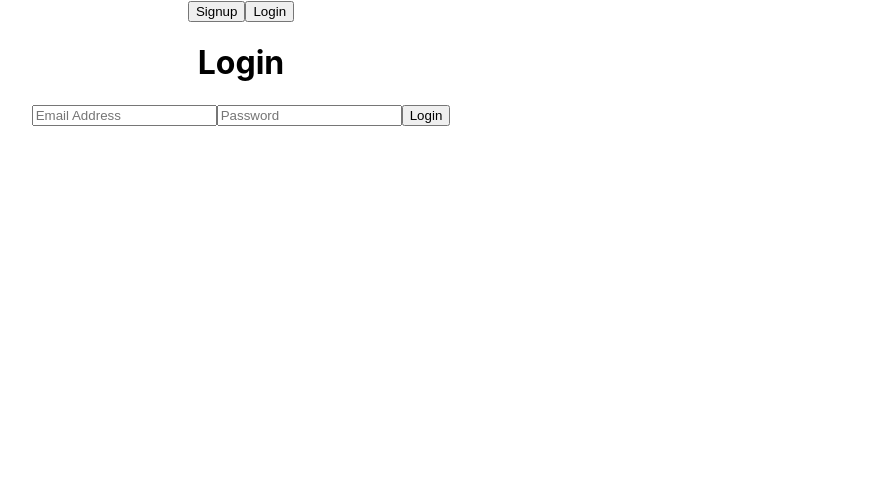
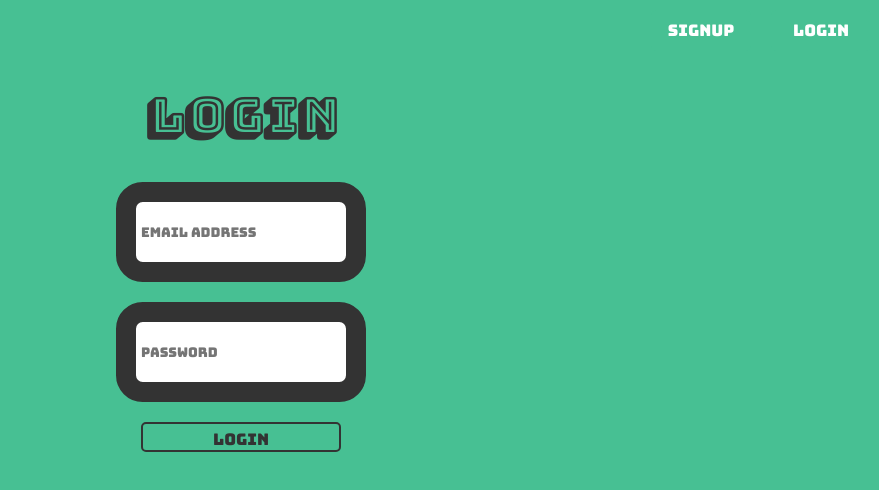
Before and after one commit to qaz741qhn/tick-tock-task, a React (Create React App) app: page /login in a window 1280 px wide. Shown: the top 490 px of the page, without its empty margins (399-1278 px from the left). Built offline with nearby package versions, Linux system fonts and the light colour scheme.

Commit message:
add some styling

```diff
--- a/src/App.css
+++ b/src/App.css
@@ -1,38 +1,3 @@
 .App {
   text-align: center;
 }
-
-.App-logo {
-  height: 40vmin;
-  pointer-events: none;
-}
-
-@media (prefers-reduced-motion: no-preference) {
-  .App-logo {
-    animation: App-logo-spin infinite 20s linear;
-  }
-}
-
-.App-header {
-  background-color: #282c34;
-  min-height: 100vh;
-  display: flex;
-  flex-direction: column;
-  align-items: center;
-  justify-content: center;
-  font-size: calc(10px + 2vmin);
-  color: white;
-}
-
-.App-link {
-  color: #61dafb;
-}
-
-@keyframes App-logo-spin {
-  from {
-    transform: rotate(0deg);
-  }
-  to {
-    transform: rotate(360deg);
-  }
-}
--- a/src/App.js
+++ b/src/App.js
@@ -5,15 +5,18 @@ import Login from "./Login";
 import Navbar from "./Navbar";
 import { BrowserRouter as Router, Route, Routes } from "react-router-dom";
 
+const apiURL = "https://multi-api.herokuapp.com";
+// const apiURL = "http://localhost:3000";
+
 function App() {
   return (
     <Router>
       <div className="App">
-        <Navbar />
+        <Navbar apiURL={apiURL}/>
         <Routes>
           <Route path="/" element={<Clock />} />
-          <Route path="/signup" element={<Signup />} />
-          <Route path="/login" element={<Login />} />
+          <Route path="/signup" element={<Signup apiURL={apiURL}/>} />
+          <Route path="/login" element={<Login apiURL={apiURL}/>} />
         </Routes>
       </div>
     </Router>
--- a/src/Clock.css
+++ b/src/Clock.css
@@ -1,15 +1,36 @@
+@import url('https://fonts.googleapis.com/css?family=Bungee|Bungee+Shade|Covered+By+Your+Grace');
+@import url('https://fonts.googleapis.com/css?family=Open+Sans:800');
+
 .clock {
-  text-align: center;
+  display: flex;
+  flex-direction: column;
+  line-height: 5em;
+  padding: 15vh 0;
+  align-items: center;
   color: #333;
-  font-family: 'Pop', sans-serif;
 }
 
 .clock h2 {
-  font-size: 2em;
+  font-family: 'Bungee Shade', cursive;
+  font-size: 8em;
   margin: 0.5em;
 }
 
 .clock h3 {
-  font-size: 1.5em;
+  font-family: 'Bungee', cursive;
+  font-size: 10em;
   margin: 0.5em;
 }
+
+@media (max-width: 768px) {
+  .clock {
+    padding: 25vh 0;
+    line-height: 3em;
+  }
+  .clock h2 {
+    font-size: 4em;
+  }
+  .clock h3 {
+    font-size: 4.5em;
+  }
+}
--- a/src/Clock.js
+++ b/src/Clock.js
@@ -16,10 +16,14 @@ function Clock() {
     setDate(new Date());
   }
 
+  const hours = date.getHours().toString().padStart(2, '0');
+  const minutes = date.getMinutes().toString().padStart(2, '0');
+  const seconds = date.getSeconds().toString().padStart(2, '0');
+
   return (
     <div className="clock">
       <h2>{date.toLocaleDateString()}</h2>
-      <h3>{date.toLocaleTimeString()}</h3>
+      <h3>{`${hours}:${minutes}:${seconds}`}</h3>
     </div>
   );
 }
--- a/src/Login.js
+++ b/src/Login.js
@@ -2,8 +2,9 @@ import React, { useState } from "react";
 import { useNavigate } from "react-router-dom";
 import Form from "./components/Form";
 import Input from "./components/Input";
+import './SignupLogin.css';
 
-function Login() {
+function Login({apiURL}) {
   const [email, setEmail] = useState("");
   const [password, setPassword] = useState("");
   const navigate = useNavigate();
@@ -21,7 +22,7 @@ function Login() {
   function handleLogin(event) {
     event.preventDefault();
 
-    fetch("http://localhost:3000/users/sign_in", {
+    fetch(`${apiURL}/users/sign_in`, {
       method: "POST",
       headers: {
         "Content-Type": "application/json",
@@ -50,7 +51,7 @@ function Login() {
 
 
   return (
-    <div>
+    <div className="signup-login">
       <h1>Login</h1>
 
       <Form onSubmit={handleLogin}>
--- /dev/null
+++ b/src/Navbar.css
@@ -0,0 +1,26 @@
+nav {
+  display: flex;
+  justify-content: flex-end;
+}
+
+.button-container {
+  display: flex;
+  justify-content: flex-end;
+}
+
+button {
+  background: #47c093;
+  border: none;
+  border-radius: 5px;
+  color: white;
+  padding: 10px;
+  margin: 10px;
+  width: 100px;
+  cursor: pointer;
+  font-family: 'Bungee', cursive;
+  font-size: 1em;
+}
+
+button:hover {
+  background: #333;
+}
--- a/src/Navbar.js
+++ b/src/Navbar.js
@@ -1,8 +1,8 @@
-// Navbar.js
 import React from "react";
 import { useNavigate } from "react-router-dom";
+import './Navbar.css';
 
-function Navbar() {
+function Navbar({apiURL}) {
   const navigate = useNavigate();
 
   function isUserLoggedIn() {
@@ -10,7 +10,7 @@ function Navbar() {
   }
 
   function handleLogout() {
-    fetch("http://localhost:3000/users/sign_out", {
+    fetch(`${apiURL}/users/sign_out`, {
       method: "DELETE",
       credentials: "include",
     })
@@ -26,10 +26,11 @@ function Navbar() {
       {isUserLoggedIn() ? (
         <button onClick={handleLogout}>Logout</button>
       ) : (
-        <>
+        <div className="button-container">
+          {window.location.pathname === ("/signup" || "/login") ? <button onClick={() => navigate("/")}>Home</button> : null}
           <button onClick={() => navigate("/signup")}>Signup</button>
           <button onClick={() => navigate("/login")}>Login</button>
-        </>
+        </div>
       )}
     </nav>
   );
--- a/src/Signup.js
+++ b/src/Signup.js
@@ -2,9 +2,9 @@ import React, { useState } from "react";
 import { useNavigate } from "react-router-dom";
 import Form from './components/Form';
 import Input from './components/Input';
-import "./Signup.css";
+import './SignupLogin.css';
 
-function Signup() {
+function Signup({apiURL}) {
   const [email, setEmail] = useState("");
   const [password, setPassword] = useState("");
   const [error, setError] = useState(null);
@@ -30,7 +30,7 @@ function Signup() {
   function handleEmailSignup(event) {
     event.preventDefault();
 
-    fetch("http://localhost:3000/users", {
+    fetch(`${apiURL}/users`, {
       method: "POST",
       headers: {
         "Content-Type": "application/json",
@@ -67,7 +67,7 @@ function Signup() {
   }
 
   return (
-    <div className="signup">
+    <div className="signup-login">
       <h1>Sign Up</h1>
 
       <Form onSubmit={handleEmailSignup}>
--- /dev/null
+++ b/src/SignupLogin.css
@@ -0,0 +1,49 @@
+@import url('https://fonts.googleapis.com/css?family=Bungee|Bungee+Shade|Covered+By+Your+Grace');
+@import url('https://fonts.googleapis.com/css?family=Open+Sans:800');
+
+.signup-login {
+  display: flex;
+  flex-direction: column;
+  align-items: center;
+}
+
+h1 {
+  font-family: 'Bungee Shade', cursive;
+  font-size: 3em;
+  margin: 0.5em;
+  color: #333;
+}
+
+.signup-login form {
+  display: flex;
+  flex-direction: column;
+  align-items: center;
+  font-family: 'Bungee', cursive;
+}
+
+.signup-login form input {
+  margin: 10px;
+  padding: 5px;
+  width: 200px;
+  height: 50px;
+  font-family: 'Bungee', cursive;
+  border-color: #333;
+  border-width: 1.5em;
+  border-style: solid;
+  border-radius: 2em;
+}
+
+.signup-login form button {
+  margin: 10px;
+  padding: 5px;
+  width: 200px;
+  height: 30px;
+  font-family: 'Bungee', cursive;
+  border: 2px solid #333;
+  color: #333;
+}
+
+.signup-login form button:hover {
+  background: #333;
+  color: #47c093;
+}
--- a/src/index.css
+++ b/src/index.css
@@ -5,6 +5,7 @@ body {
     sans-serif;
   -webkit-font-smoothing: antialiased;
   -moz-osx-font-smoothing: grayscale;
+  background: #47c093;
 }
 
 code {
```
Also changed, not shown: src/components/Form.css (renamed from src/Signup.css), src/components/Input.css (added).
